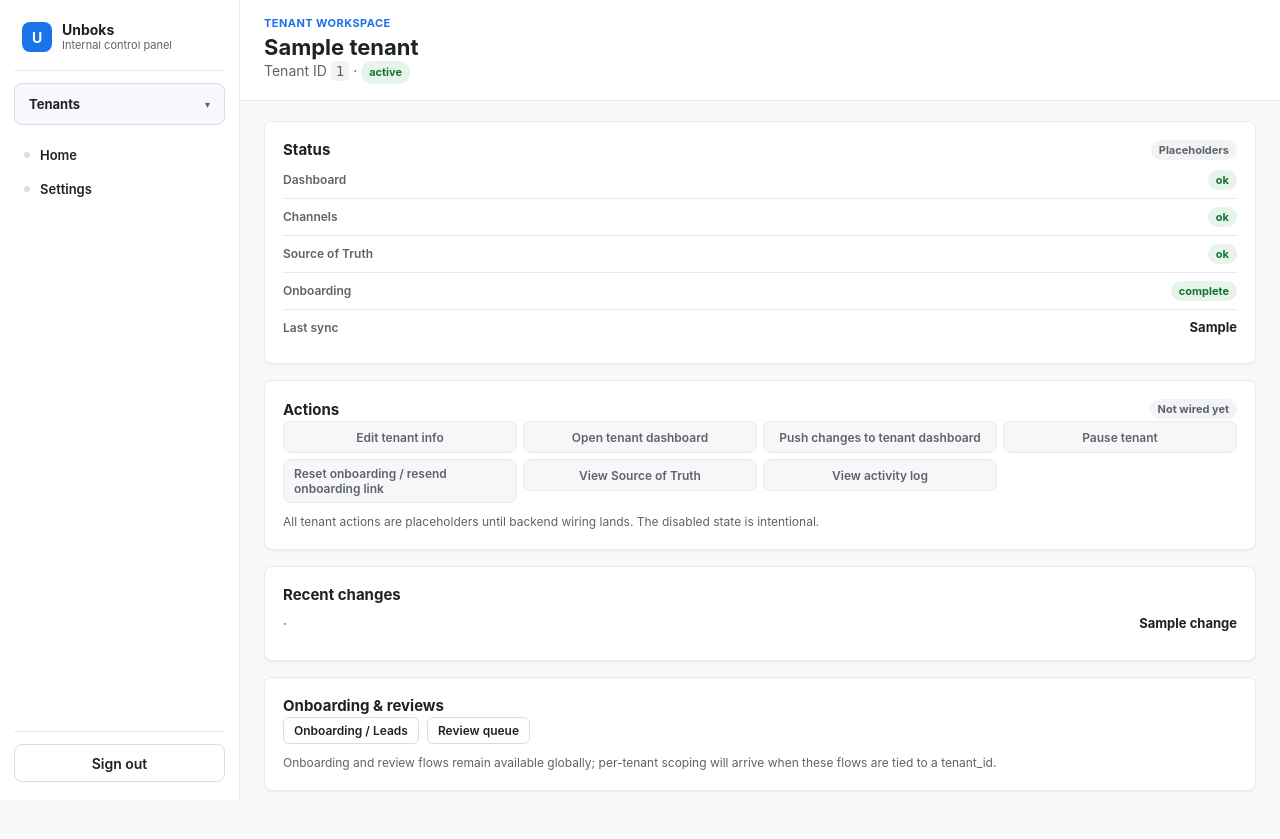
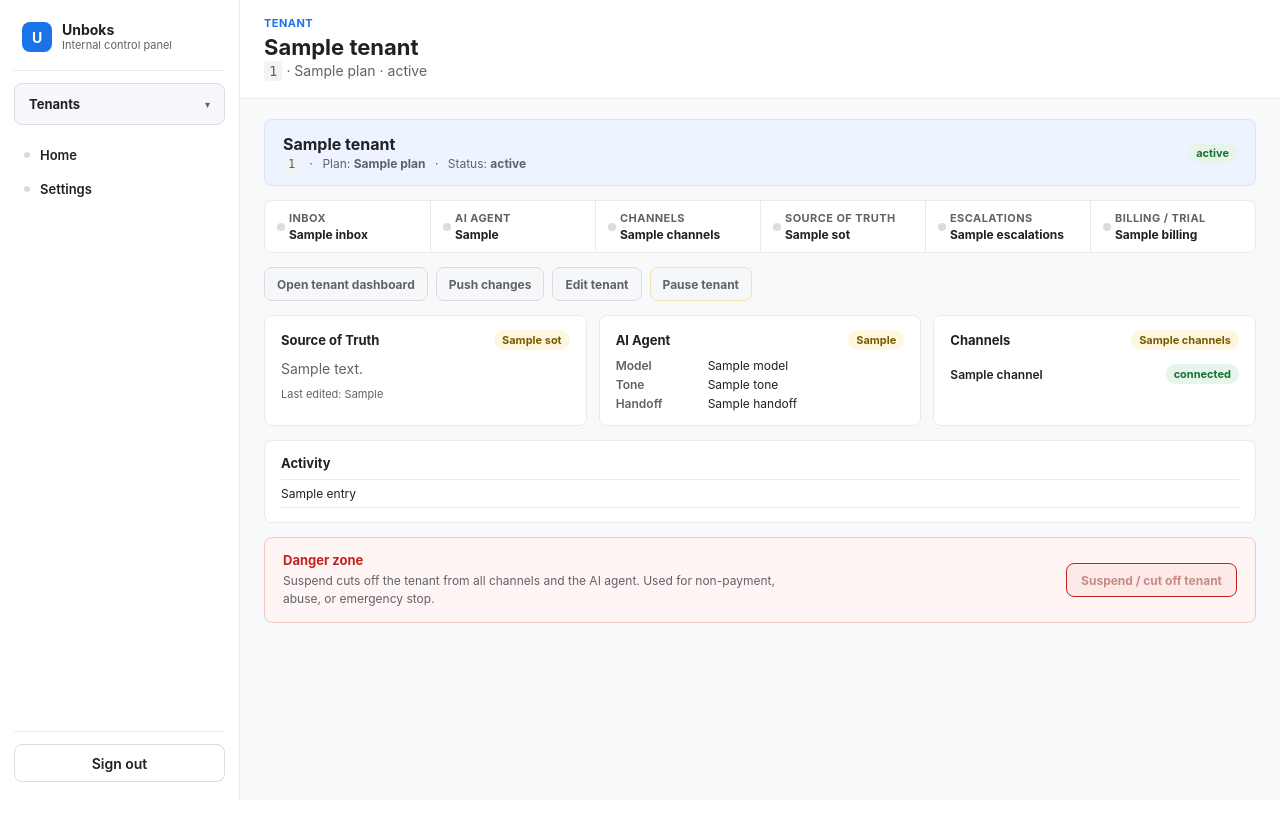
Before and after one commit to unboks-org/unboks-internal-control-panel, a FastAPI app: template app/templates/admin_tenant_workspace.html in a window 1280 px wide. After the commit the page ends 800 px from the top, so only its background shows below. Run offline with FastAPI, Linux system fonts and the light colour scheme; the template is opened without the code that fills it: most values are stand-ins (such as "Sample title", 1, 10 or a date in 2020).

Commit message:
Rebuild tenant workspace into an operational command center
Rewrite tenant workspace with a new structure, including a header, health strip, primary controls, operational cards, activity log, and a danger zone.

Replit-Commit-Author: Agent
Replit-Commit-Session-Id: c6353faf-76cc-432a-aedd-9117c7d95c31
Replit-Commit-Checkpoint-Type: full_checkpoint
Replit-Commit-Event-Id: ff2e4454-6ae5-4742-9749-08a00705ab83
Replit-Commit-Screenshot-Url: https://storage.googleapis.com/screenshot-production-us-central1/5af13b77-81a0-4577-9b36-ba7ae8a08f24/c6353faf-76cc-432a-aedd-9117c7d95c31/jOkhZd6
Replit-Helium-Checkpoint-Created: true

```diff
--- a/app/static/css/admin.css
+++ b/app/static/css/admin.css
@@ -917,6 +917,285 @@ button.button-disabled,
 }
 
 /* ------------------------------------------------------------------------ */
+/* Tenant workspace (ICP command center)                                    */
+/* ------------------------------------------------------------------------ */
+
+.tenant-header {
+  align-items: center;
+  background: #eef4ff;
+  border: 1px solid #d6e4ff;
+  border-radius: var(--radius);
+  display: flex;
+  gap: 16px;
+  justify-content: space-between;
+  margin-bottom: 14px;
+  padding: 14px 18px;
+}
+
+.tenant-header-paused {
+  background: #fff8e1;
+  border-color: #f4e3a8;
+}
+
+.tenant-header-suspended {
+  background: var(--color-red-soft);
+  border-color: #f6c6c2;
+}
+
+.tenant-header-name {
+  font-size: 16px;
+  margin: 0 0 2px;
+}
+
+.tenant-header-meta {
+  color: var(--color-muted);
+  font-size: 12px;
+  margin: 0;
+}
+
+.tenant-header-meta .dot-sep {
+  margin: 0 6px;
+}
+
+.health-strip {
+  background: var(--color-surface);
+  border: 1px solid var(--color-border);
+  border-radius: var(--radius);
+  display: grid;
+  gap: 0;
+  grid-template-columns: repeat(6, minmax(0, 1fr));
+  margin-bottom: 14px;
+  overflow: hidden;
+}
+
+.health-cell {
+  align-items: center;
+  border-left: 1px solid var(--color-border);
+  display: grid;
+  gap: 2px;
+  grid-template-columns: 10px 1fr;
+  grid-template-rows: auto auto;
+  padding: 10px 12px;
+}
+
+.health-cell:first-child {
+  border-left: 0;
+}
+
+.health-dot {
+  background: var(--color-border-strong);
+  border-radius: 50%;
+  grid-column: 1;
+  grid-row: 1 / span 2;
+  height: 8px;
+  width: 8px;
+}
+
+.health-ok .health-dot { background: var(--color-green); }
+.health-warn .health-dot { background: var(--color-yellow); }
+.health-trial .health-dot { background: var(--color-yellow); }
+.health-down .health-dot { background: var(--color-red); }
+.health-overdue .health-dot { background: var(--color-red); }
+
+.health-label {
+  color: var(--color-muted);
+  font-size: 11px;
+  font-weight: 650;
+  grid-column: 2;
+  letter-spacing: 0.04em;
+  text-transform: uppercase;
+}
+
+.health-state {
+  color: var(--color-text);
+  font-size: 12px;
+  font-weight: 650;
+  grid-column: 2;
+}
+
+.controls-row {
+  display: flex;
+  flex-wrap: wrap;
+  gap: 8px;
+  margin-bottom: 14px;
+}
+
+.control-btn {
+  background: #ffffff;
+  border: 1px solid var(--color-border-strong);
+  color: var(--color-text);
+  font-size: 12px;
+  font-weight: 650;
+  min-height: 34px;
+  padding: 6px 12px;
+}
+
+.control-btn:hover:not([disabled]) {
+  background: #f1f3f4;
+}
+
+.control-btn[disabled],
+.control-btn[disabled]:hover {
+  background: #f6f7f9;
+  color: var(--color-muted);
+  cursor: not-allowed;
+}
+
+.control-btn-warn[disabled] {
+  border-color: #f4e3a8;
+}
+
+.op-grid {
+  display: grid;
+  gap: 12px;
+  grid-template-columns: repeat(auto-fit, minmax(260px, 1fr));
+  margin-bottom: 14px;
+}
+
+.op-card {
+  background: var(--color-surface);
+  border: 1px solid var(--color-border);
+  border-radius: var(--radius);
+  padding: 14px 16px;
+}
+
+.op-card header {
+  align-items: center;
+  display: flex;
+  gap: 8px;
+  justify-content: space-between;
+  margin-bottom: 8px;
+}
+
+.op-card h3 {
+  font-size: 13px;
+  font-weight: 700;
+  margin: 0;
+}
+
+.op-meta {
+  color: var(--color-muted);
+  font-size: 11px;
+  margin-top: 8px;
+}
+
+.op-kv {
+  display: grid;
+  gap: 4px 12px;
+  grid-template-columns: 80px 1fr;
+  margin: 0;
+}
+
+.op-kv dt {
+  color: var(--color-muted);
+  font-size: 12px;
+  font-weight: 600;
+}
+
+.op-kv dd {
+  color: var(--color-text);
+  font-size: 12px;
+  margin: 0;
+}
+
+.channel-list {
+  list-style: none;
+  margin: 0;
+  padding: 0;
+}
+
+.channel-list li {
+  align-items: center;
+  border-top: 1px solid var(--color-border);
+  display: flex;
+  font-size: 12px;
+  justify-content: space-between;
+  padding: 6px 0;
+}
+
+.channel-list li:first-child {
+  border-top: 0;
+}
+
+.channel-name {
+  font-weight: 600;
+}
+
+.activity-card {
+  margin-bottom: 14px;
+}
+
+.activity-list {
+  border-top: 1px solid var(--color-border);
+  font-size: 12px;
+  list-style: none;
+  margin: 0;
+  padding: 0;
+}
+
+.activity-list li {
+  border-bottom: 1px solid var(--color-border);
+  padding: 6px 0;
+}
+
+.danger-zone {
+  align-items: center;
+  background: #fff5f5;
+  border: 1px solid #f6c6c2;
+  border-radius: var(--radius);
+  display: flex;
+  gap: 16px;
+  justify-content: space-between;
+  padding: 14px 18px;
+}
+
+.danger-zone h3 {
+  color: var(--color-red);
+  font-size: 13px;
+  margin: 0 0 4px;
+}
+
+.danger-zone p {
+  font-size: 12px;
+  margin: 0;
+  max-width: 520px;
+}
+
+.danger-btn {
+  background: #ffffff;
+  border: 1px solid var(--color-red);
+  color: var(--color-red);
+  font-size: 12px;
+  font-weight: 650;
+  min-height: 34px;
+  padding: 6px 14px;
+}
+
+.danger-btn[disabled],
+.danger-btn[disabled]:hover {
+  background: #fbeae8;
+  color: #c98a85;
+  cursor: not-allowed;
+}
+
+@media (max-width: 720px) {
+  .health-strip {
+    grid-template-columns: repeat(2, minmax(0, 1fr));
+  }
+  .health-cell {
+    border-top: 1px solid var(--color-border);
+  }
+  .danger-zone {
+    flex-direction: column;
+    align-items: flex-start;
+  }
+  .tenant-header {
+    flex-direction: column;
+    align-items: flex-start;
+  }
+}
+
+/* ------------------------------------------------------------------------ */
 /* Responsive                                                               */
 /* ------------------------------------------------------------------------ */
 
--- a/app/templates/admin_tenant_workspace.html
+++ b/app/templates/admin_tenant_workspace.html
@@ -1,88 +1,118 @@
 {% extends "admin_base.html" %}
 
 {% block title %}{{ tenant.name }} | Unboks Internal{% endblock %}
-{% block section_eyebrow %}Tenant workspace{% endblock %}
+{% block section_eyebrow %}Tenant{% endblock %}
 {% block page_title %}{{ tenant.name }}{% endblock %}
 {% block page_subtitle %}
   <p class="muted">
-    Tenant ID <code>{{ tenant.id }}</code> &middot;
-    <span class="status-chip status-{% if tenant.status == 'active' %}ok{% else %}unknown{% endif %}">{{ tenant.status }}</span>
+    <code>{{ tenant.id }}</code> &middot; {{ tenant.plan }} &middot; {{ tenant.status }}
   </p>
 {% endblock %}
 
 {% block content %}
-  <section class="panel">
-    <div class="panel-header compact-header">
-      <h2>Status</h2>
-      <span class="status-chip status-neutral">Placeholders</span>
+  {# 1. Soft colored tenant header #}
+  <header class="tenant-header tenant-header-{{ tenant.status }}" aria-label="Tenant header">
+    <div>
+      <h2 class="tenant-header-name">{{ tenant.name }}</h2>
+      <p class="tenant-header-meta">
+        <code>{{ tenant.id }}</code>
+        <span class="dot-sep">&middot;</span>
+        Plan: <strong>{{ tenant.plan }}</strong>
+        <span class="dot-sep">&middot;</span>
+        Status: <strong>{{ tenant.status }}</strong>
+      </p>
     </div>
-    <ul class="datapoint-list">
-      <li>
-        <span class="datapoint-label">Dashboard</span>
-        <span class="status-chip status-{% if tenant.dashboard_status == 'ok' %}ok{% else %}unknown{% endif %}">{{ tenant.dashboard_status }}</span>
-      </li>
-      <li>
-        <span class="datapoint-label">Channels</span>
-        <span class="status-chip status-{% if tenant.channels_status == 'ok' %}ok{% else %}unknown{% endif %}">{{ tenant.channels_status }}</span>
-      </li>
-      <li>
-        <span class="datapoint-label">Source of Truth</span>
-        <span class="status-chip status-{% if tenant.sot_status == 'ok' %}ok{% else %}unknown{% endif %}">{{ tenant.sot_status }}</span>
-      </li>
-      <li>
-        <span class="datapoint-label">Onboarding</span>
-        <span class="status-chip status-{% if tenant.onboarding_status == 'complete' %}ok{% else %}unknown{% endif %}">{{ tenant.onboarding_status }}</span>
-      </li>
-      <li>
-        <span class="datapoint-label">Last sync</span>
-        <span class="datapoint-value muted">{{ tenant.last_sync }}</span>
-      </li>
-    </ul>
+    <span class="status-chip status-{{ 'ok' if tenant.status == 'active' else 'unknown' }}">{{ tenant.status }}</span>
+  </header>
+
+  {# 2. Compact health strip #}
+  <section class="health-strip" aria-label="Tenant health">
+    {% set chips = [
+      ('Inbox', tenant.health.inbox),
+      ('AI Agent', tenant.health.ai_agent),
+      ('Channels', tenant.health.channels),
+      ('Source of Truth', tenant.health.sot),
+      ('Escalations', tenant.health.escalations),
+      ('Billing / Trial', tenant.health.billing),
+    ] %}
+    {% for label, state in chips %}
+      <div class="health-cell health-{{ state }}">
+        <span class="health-dot" aria-hidden="true"></span>
+        <span class="health-label">{{ label }}</span>
+        <span class="health-state">{{ state }}</span>
+      </div>
+    {% endfor %}
   </section>
 
-  <section class="panel">
-    <div class="panel-header compact-header">
-      <h2>Actions</h2>
-      <span class="status-chip status-neutral">Not wired yet</span>
-    </div>
-    <ul class="action-list" aria-label="Tenant actions">
-      <li><button type="button" class="button-link button-disabled" disabled aria-disabled="true" title="Not wired yet">Edit tenant info</button></li>
-      <li><button type="button" class="button-link button-disabled" disabled aria-disabled="true" title="Not wired yet">Open tenant dashboard</button></li>
-      <li><button type="button" class="button-link button-disabled" disabled aria-disabled="true" title="Not wired yet">Push changes to tenant dashboard</button></li>
-      <li><button type="button" class="button-link button-disabled" disabled aria-disabled="true" title="Not wired yet">Pause tenant</button></li>
-      <li><button type="button" class="button-link button-disabled" disabled aria-disabled="true" title="Not wired yet">Reset onboarding / resend onboarding link</button></li>
-      <li><button type="button" class="button-link button-disabled" disabled aria-disabled="true" title="Not wired yet">View Source of Truth</button></li>
-      <li><button type="button" class="button-link button-disabled" disabled aria-disabled="true" title="Not wired yet">View activity log</button></li>
-    </ul>
-    <p class="muted compact-note">All tenant actions are placeholders until backend wiring lands. The disabled state is intentional.</p>
+  {# 3. Primary controls #}
+  <section class="controls-row" aria-label="Primary controls">
+    <button type="button" class="control-btn" disabled aria-disabled="true" title="Not wired yet">Open tenant dashboard</button>
+    <button type="button" class="control-btn" disabled aria-disabled="true" title="Not wired yet">Push changes</button>
+    <button type="button" class="control-btn" disabled aria-disabled="true" title="Not wired yet">Edit tenant</button>
+    <button type="button" class="control-btn control-btn-warn" disabled aria-disabled="true" title="Not wired yet">Pause tenant</button>
   </section>
 
-  <section class="panel">
-    <div class="panel-header compact-header">
-      <h2>Recent changes</h2>
-    </div>
-    {% if tenant.recent_changes %}
-      <ul class="datapoint-list">
-        {% for change in tenant.recent_changes %}
+  {# 4. Operational cards #}
+  <section class="op-grid" aria-label="Operational state">
+    <article class="op-card">
+      <header>
+        <h3>Source of Truth</h3>
+        <span class="status-chip status-{{ 'ok' if tenant.health.sot == 'ok' else 'unknown' }}">{{ tenant.health.sot }}</span>
+      </header>
+      <p class="muted">{{ tenant.sot.summary }}</p>
+      <p class="op-meta">Last edited: {{ tenant.sot.last_edited }}</p>
+    </article>
+
+    <article class="op-card">
+      <header>
+        <h3>AI Agent</h3>
+        <span class="status-chip status-{{ 'ok' if tenant.health.ai_agent == 'ok' else 'unknown' }}">{{ tenant.health.ai_agent }}</span>
+      </header>
+      <dl class="op-kv">
+        <dt>Model</dt><dd>{{ tenant.agent.model }}</dd>
+        <dt>Tone</dt><dd>{{ tenant.agent.tone }}</dd>
+        <dt>Handoff</dt><dd>{{ tenant.agent.handoff }}</dd>
+      </dl>
+    </article>
+
+    <article class="op-card">
+      <header>
+        <h3>Channels</h3>
+        <span class="status-chip status-{{ 'ok' if tenant.health.channels == 'ok' else 'unknown' }}">{{ tenant.health.channels }}</span>
+      </header>
+      <ul class="channel-list">
+        {% for ch in tenant.channels %}
           <li>
-            <span class="datapoint-label">&middot;</span>
-            <span class="datapoint-value muted">{{ change }}</span>
+            <span class="channel-name">{{ ch.name }}</span>
+            <span class="status-chip status-{{ 'ok' if ch.state == 'connected' else 'unknown' }}">{{ ch.state }}</span>
           </li>
         {% endfor %}
       </ul>
+    </article>
+  </section>
+
+  {# 5. Activity log #}
+  <section class="op-card activity-card" aria-label="Activity log">
+    <header>
+      <h3>Activity</h3>
+    </header>
+    {% if tenant.activity %}
+      <ul class="activity-list">
+        {% for entry in tenant.activity %}
+          <li>{{ entry }}</li>
+        {% endfor %}
+      </ul>
     {% else %}
-      <p class="muted compact-note">No changes recorded yet.</p>
+      <p class="muted compact-note">No activity yet.</p>
     {% endif %}
   </section>
 
-  <section class="panel">
-    <div class="panel-header compact-header">
-      <h2>Onboarding &amp; reviews</h2>
+  {# 6. Danger zone #}
+  <section class="danger-zone" aria-label="Danger zone">
+    <div>
+      <h3>Danger zone</h3>
+      <p class="muted">Suspend cuts off the tenant from all channels and the AI agent. Used for non-payment, abuse, or emergency stop.</p>
     </div>
-    <ul class="inline-link-list">
-      <li><a class="inline-link" href="/admin/onboarding">Onboarding / Leads</a></li>
-      <li><a class="inline-link" href="/admin/reviews">Review queue</a></li>
-    </ul>
-    <p class="muted compact-note">Onboarding and review flows remain available globally; per-tenant scoping will arrive when these flows are tied to a tenant_id.</p>
+    <button type="button" class="danger-btn" disabled aria-disabled="true" title="Not wired yet">Suspend / cut off tenant</button>
   </section>
 {% endblock %}
```
Also changed, not shown: app/tenants.py (+72 -32 lines), tests/test_health.py (+29 -13 lines).
